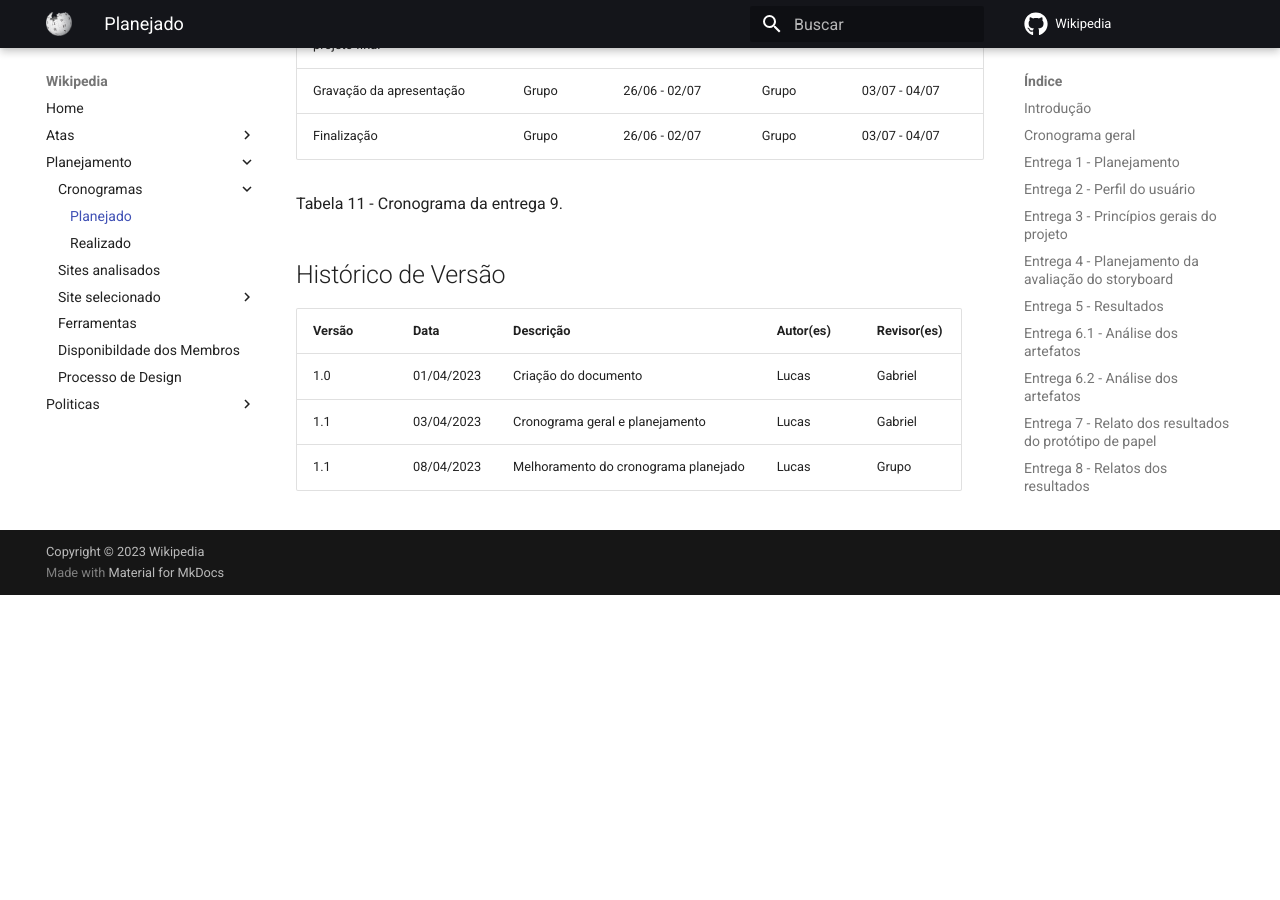
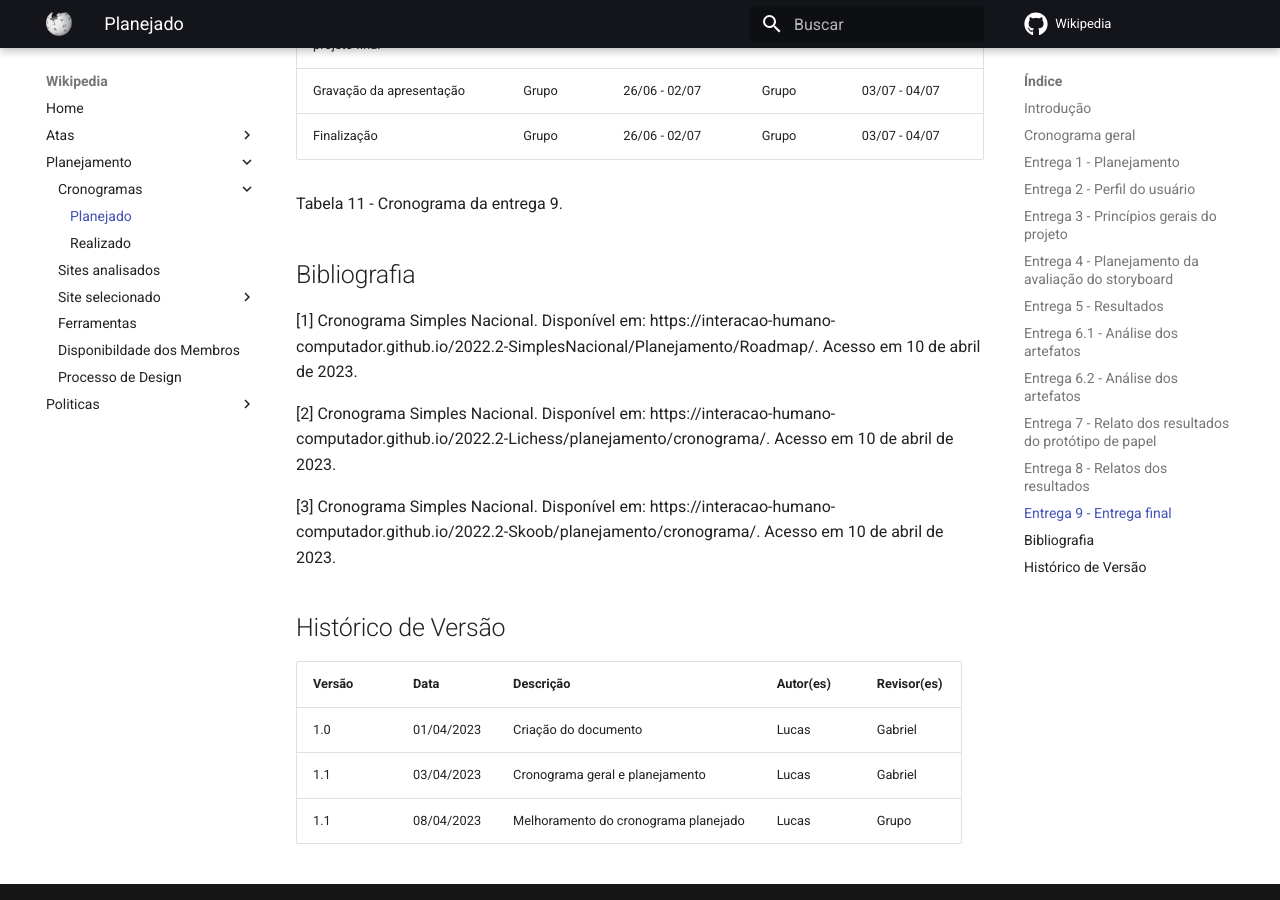
Before and after one commit to Interacao-Humano-Computador/2023.1-Wikipedia, an MkDocs documentation site: the page built from docs/planejamento/cronogramaPlanejado.md, in a window 1280 px wide and 900 px high, scrolled down 7115 px. Built offline with MkDocs 1.6.1 and Material for MkDocs 9.7.7, drawn with Linux system fonts in a browser that asks for light colours; comment, search, counter and statistics services are not loaded; before the commit the page ends 7710 px from its top, so only the background shows below that.

Commit message:
Adicionando bibliografia cronograma

```diff
--- a/docs/planejamento/cronogramaPlanejado.md
+++ b/docs/planejamento/cronogramaPlanejado.md
@@ -158,6 +158,14 @@ Tabela 10 - Cronograma da entrega 8.
 
 Tabela 11 - Cronograma da entrega 9.
 
+## Bibliografia
+
+[1] Cronograma Simples Nacional. Disponível em: https://interacao-humano-computador.github.io/2022.2-SimplesNacional/Planejamento/Roadmap/. Acesso em 10 de abril de 2023.
+
+[2] Cronograma Simples Nacional. Disponível em: https://interacao-humano-computador.github.io/2022.2-Lichess/planejamento/cronograma/. Acesso em 10 de abril de 2023.
+
+[3] Cronograma Simples Nacional. Disponível em: https://interacao-humano-computador.github.io/2022.2-Skoob/planejamento/cronograma/. Acesso em 10 de abril de 2023.
+
 ## Histórico de Versão
 
 | Versão | Data       | Descrição                          | Autor(es) | Revisor(es) |
```
